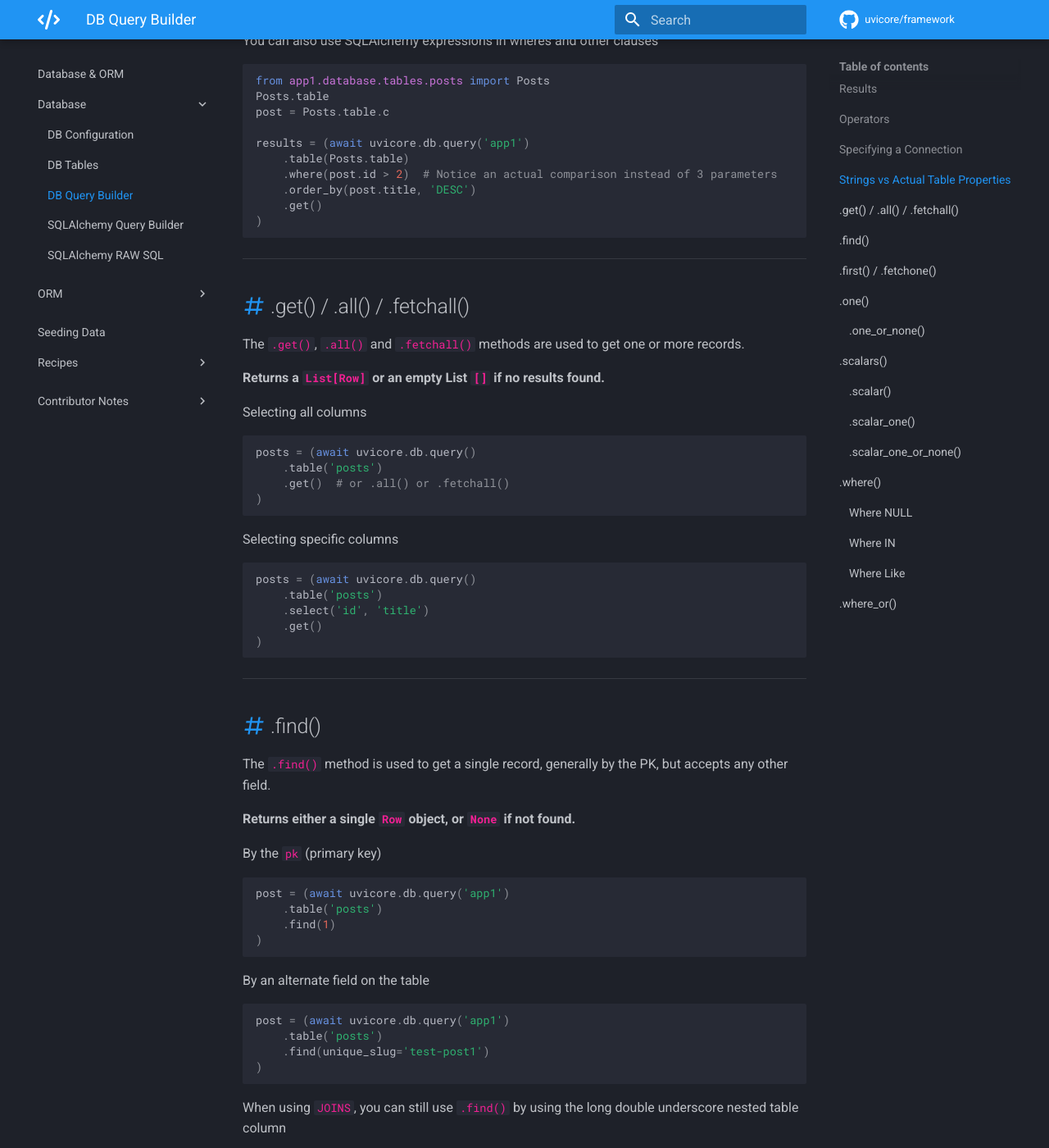
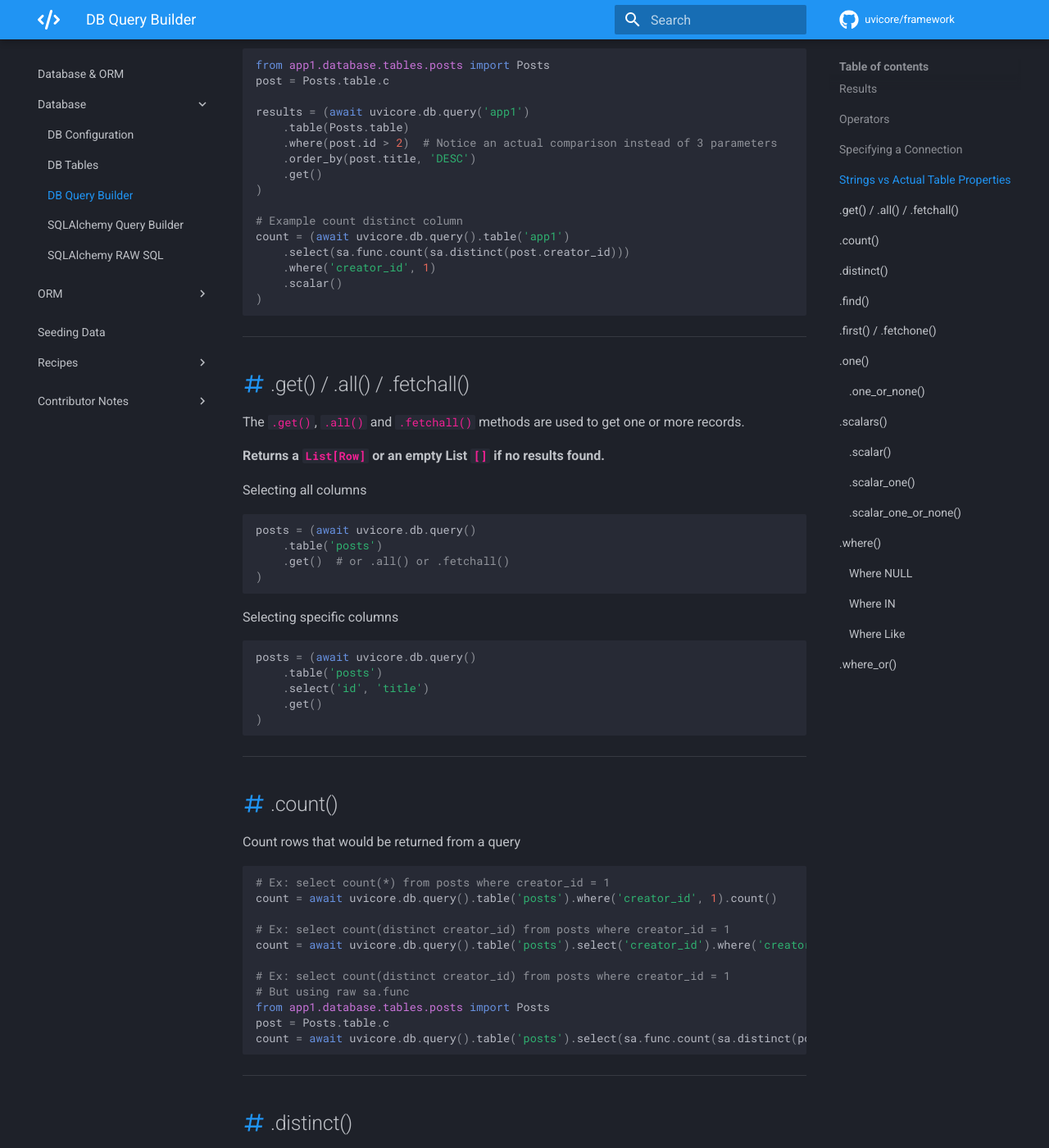
Before and after one commit to uvicore/docs, an MkDocs documentation site: the page built from docs/database/db-queries.md, in a window 1280 px wide and 1400 px high, scrolled down 3030 px. Shown: the whole window at 82% size. Built offline with MkDocs 1.6.1 and Material for MkDocs 9.7.7, drawn with Linux system fonts in a browser that asks for light colours; comment, search, counter and statistics services are not loaded; some of the changed text lies outside the part shown.

Commit message:
Adding count and distinct to db-queries

````diff
--- a/docs/database/db-queries.md
+++ b/docs/database/db-queries.md
@@ -149,6 +147,13 @@ results = (await uvicore.db.query('app1')
     .where(post.id > 2)  # Notice an actual comparison instead of 3 parameters
     .order_by(post.title, 'DESC')
     .get()
+)
+
+# Example count distinct column
+count = (await uvicore.db.query().table('app1')
+    .select(sa.func.count(sa.distinct(post.creator_id)))
+    .where('creator_id', 1)
+    .scalar()
 )
 
 ```
@@ -178,6 +183,46 @@ Selecting specific columns
 posts = (await uvicore.db.query()
     .table('posts')
     .select('id', 'title')
+    .get()
+)
+```
+
+
+---
+
+
+## :material-pound: .count()
+
+Count rows that would be returned from a query
+
+```python
+
+# Ex: select count(*) from posts where creator_id = 1
+count = await uvicore.db.query().table('posts').where('creator_id', 1).count()
+
+# Ex: select count(distinct creator_id) from posts where creator_id = 1
+count = await uvicore.db.query().table('posts').select('creator_id').where('creator_id', 1).distinct().count()
+
+# Ex: select count(distinct creator_id) from posts where creator_id = 1
+# But using raw sa.func
+from app1.database.tables.posts import Posts
+post = Posts.table.c
+count = await uvicore.db.query().table('posts').select(sa.func.count(sa.distinct(post.creator_id))).where('creator_id', 1).scalar()
+```
+
+
+---
+
+
+## :material-pound: .distinct()
+
+Use `.distinct()` on any query to add distinctness to the results
+
+```python
+posts = (await uvicore.db.query()
+    .table('posts')
+    .select('creator_id')
+    .distinct()
     .get()
 )
 ```
@@ -283,6 +328,7 @@ posts = (await uvicore.db.query()
     .one_or_none()
 )
 ```
+
 
 ---
 
````
Also changed, not shown: other parts of docs/database/db-queries.md (+0 -2 lines), docs/http/middleware/authentication.md (+1 -3 lines).
